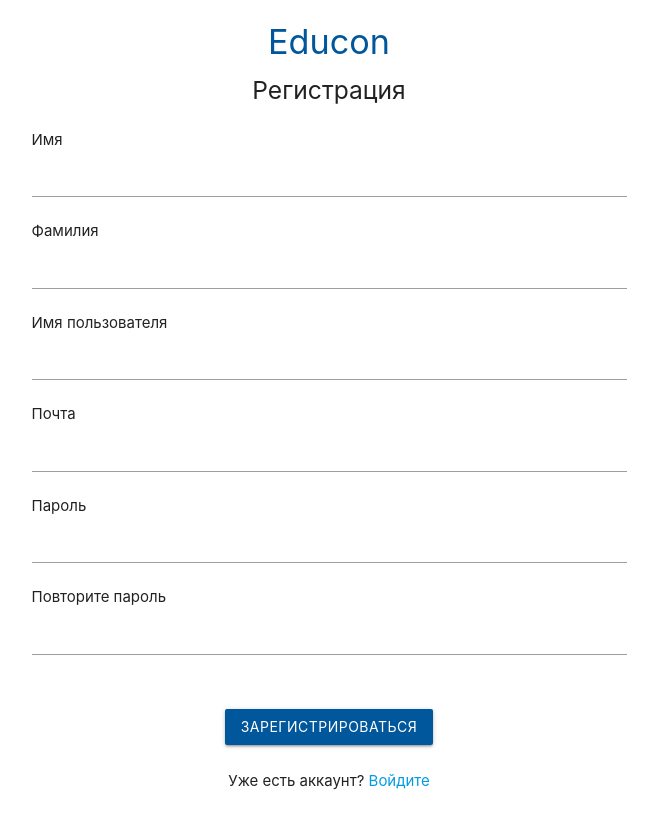
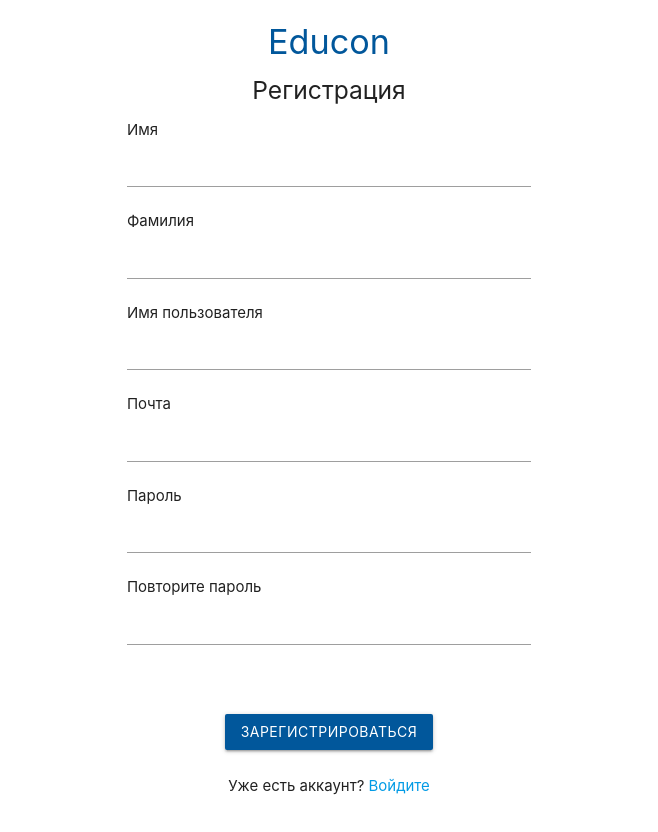
Before and after one commit to aslbnv/educon, a Django app: page /auth/signup/ in a window 1280 px wide. Shown: the whole page, without its empty margins (311-969 px from the left). Before the commit the page ends 790 px from the top, so only its background shows below. Run offline with Django 3.2, Linux system fonts and the light colour scheme; parts of the project's set-up code (start-up, migrations or seed data) failed here and were passed over; some libraries are stand-ins or nearby versions.

Commit message:
improve sign up page

```diff
--- a/education_portal/education_portal/templates/registration/login.html
+++ b/education_portal/education_portal/templates/registration/login.html
@@ -17,7 +17,7 @@
     <div class="row center" style="margin-top: 5%;">
         <div class="col s4 offset-s4">
             <h4 class="light-blue-text text-darken-4">Educon</h4>
-            <h5 class="title is-3">Вход</h5>
+            <h5>Вход</h5>
 
             <form method="post" role="form">
                 {% csrf_token %}
--- a/education_portal/education_portal/templates/registration/signup.html
+++ b/education_portal/education_portal/templates/registration/signup.html
@@ -14,39 +14,39 @@
 </head>
 
 <body>
-    <div class="row center-align">
-        <div class="col s6 offset-s3">
+    <div class="row center">
+        <div class="col s4 offset-s4">
             <h4 class="light-blue-text text-darken-4">Educon</h4>
-            <div>
-                <form method="post" action="" role="form">
+            <h5>Регистрация</h5>
+
+            <form method="post" role="form">
                 {% csrf_token %}
-                    <h5 class="title is-5">Регистрация</h5>
-                    <div class="input-field col s12" style="margin-bottom: 0;">
+                <div class="input-field">
                     <span class="left">Имя</span>
                     {{ form.first_name }}
                 </div>
 
-                    <div class="input-field col s12" style="margin-bottom: 0;">
+                <div class="input-field">
                     <span class="left">Фамилия</span>
                     {{ form.last_name }}
                 </div>
 
-                    <div class="input-field col s12" style="margin-bottom: 0;">
+                <div class="input-field">
                     <span class="left">Имя пользователя</span>
                     {{ form.username }}
                 </div>
 
-                    <div class="input-field col s12" style="margin-bottom: 0;">
+                <div class="input-field">
                     <span class="left">Почта</span>
                     {{ form.email }}
                 </div>
 
-                    <div class="input-field col s12" style="margin-bottom: 0;">
+                <div class="input-field">
                     <span class="left">Пароль</span>
                     {{ form.password }}
                 </div>
 
-                    <div class="input-field col s12" style="margin-bottom: 0;">
+                <div class="input-field">
                     <span class="left">Повторите пароль</span>
                     {{ form.confirm_password }}
                 </div>
@@ -56,17 +56,13 @@
                         <span style="color: red; font-weight: bold;">{{ form.errors }}</span>
                     </div>
                 </div>
-                    <div>
+
                 <button type="submit" name="action" class="btn light-blue darken-4"
                     style="margin-top: 25; margin-bottom: 10;">
                     Зарегистрироваться
                 </button>
-                    </div>
-                    <div>
                 <p>Уже есть аккаунт? <a href="{% url 'login' %}">Войдите</a></p>
-                    </div>
             </form>
-            </div>
         </div>
     </div>
     </section>
```
Lines whose indentation alone changed are shown as unchanged.
